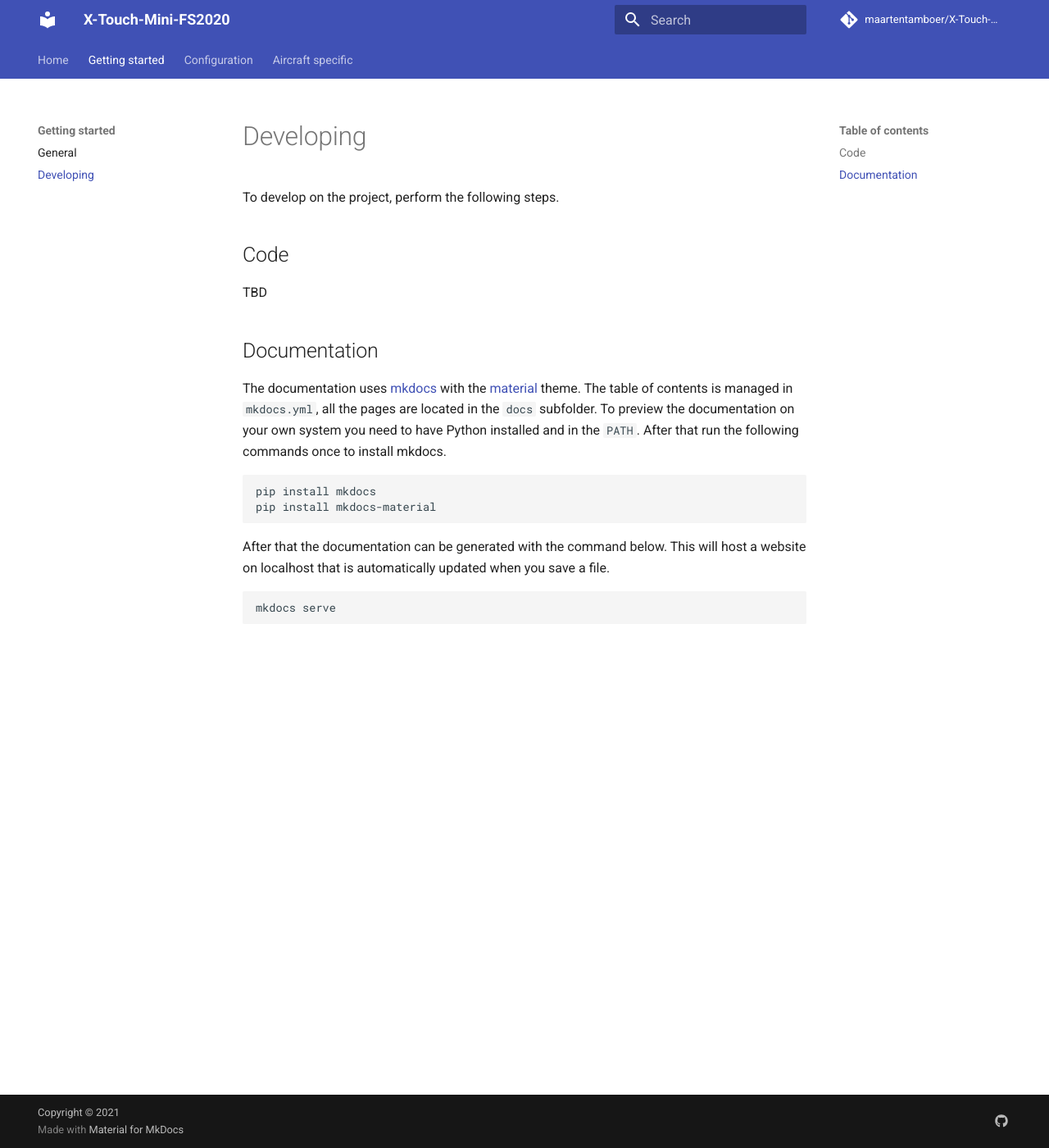
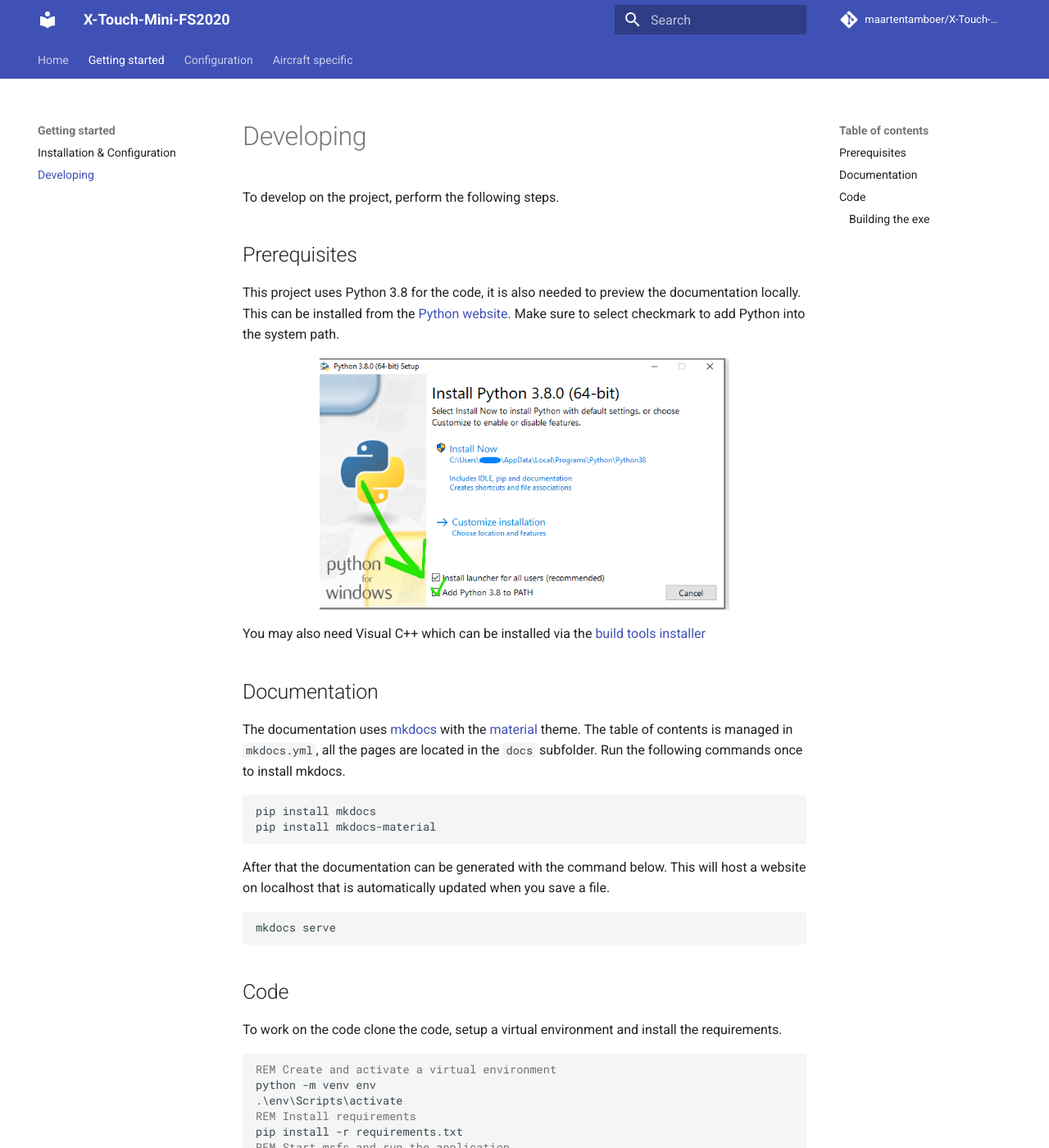
Before and after one commit to maartentamboer/X-Touch-Mini-FS2020, an MkDocs documentation site: the page built from docs/getting-started/developing.md, in a window 1280 px wide and 1400 px high. Shown: the whole window at 82% size. Built offline with MkDocs 1.6.1 and Material for MkDocs 9.7.7, drawn with Linux system fonts in a browser that asks for light colours; comment, search, counter and statistics services are not loaded; some of the changed text lies outside the part shown.

Commit message:
Finish installation and developing

````diff
--- a/docs/getting-started/developing.md
+++ b/docs/getting-started/developing.md
@@ -1,11 +1,16 @@
 # Developing
 To develop on the project, perform the following steps.
 
-## Code
-TBD
+## Prerequisites
+This project uses Python 3.8 for the code, it is also needed to preview the documentation locally. This can be installed from the [Python website](https://www.python.org/downloads/windows/).
+Make sure to select checkmark to add Python into the system path.
+<figure>
+  <img src="../../img/python-install.png" width="500" />
+</figure>
+You may also need Visual C++ which can be installed via the [build tools installer](https://visualstudio.microsoft.com/thank-you-downloading-visual-studio/?sku=BuildTools&rel=16)
 
 ## Documentation
-The documentation uses [mkdocs](https://www.mkdocs.org/) with the [material](https://squidfunk.github.io/mkdocs-material/) theme. The table of contents is managed in `mkdocs.yml`, all the pages are located in the `docs` subfolder. To preview the documentation on your own system you need to have Python installed and in the `PATH`. After that run the following commands once to install mkdocs.
+The documentation uses [mkdocs](https://www.mkdocs.org/) with the [material](https://squidfunk.github.io/mkdocs-material/) theme. The table of contents is managed in `mkdocs.yml`, all the pages are located in the `docs` subfolder.  Run the following commands once to install mkdocs.
 ```
 pip install mkdocs
 pip install mkdocs-material
@@ -14,3 +19,22 @@
 ```
 mkdocs serve
 ```
+
+## Code
+To work on the code clone the code, setup a virtual environment and install the requirements.
+```batch
+REM Create and activate a virtual environment
+python -m venv env
+.\env\Scripts\activate
+REM Install requirements
+pip install -r requirements.txt
+REM Start msfs and run the application
+python main.py
+```
+
+### Building the exe
+The exe is created with pyinstaller this needs to be installed seperately through `pip install pyinstaller`.
+After that create the exe with the following command:
+```
+pyinstaller main.spec
+```
--- a/mkdocs.yml
+++ b/mkdocs.yml
@@ -1,6 +1,6 @@
 site_name: X-Touch-Mini-FS2020
 
-site_url: https://maartentamboer.github.io/X-Touch-Mini-FS2020/
+site_url: https://dev-tty.nl/X-Touch-Mini-FS2020/
 site_author: Maarten Tamboer
 
 # Repository
@@ -37,11 +37,15 @@
 markdown_extensions:
   - pymdownx.highlight
   - pymdownx.superfences
+  - attr_list
+  - pymdownx.emoji:
+      emoji_index: !!python/name:materialx.emoji.twemoji
+      emoji_generator: !!python/name:materialx.emoji.to_svg
 
 nav:
   - Home: index.md
   - Getting started:
-    - General: getting-started/general.md
+    - Installation & Configuration: getting-started/general.md
     - Developing: getting-started/developing.md
   - Configuration:
     - General: configuration/general.md
````
Also changed, not shown: docs/getting-started/general.md (+25 -0 lines), docs/index.md (+2 -2 lines), docs/img/python-install.png (added), docs/img/x-touch-editor.png (added), docs/img/x-touch.png (added).
